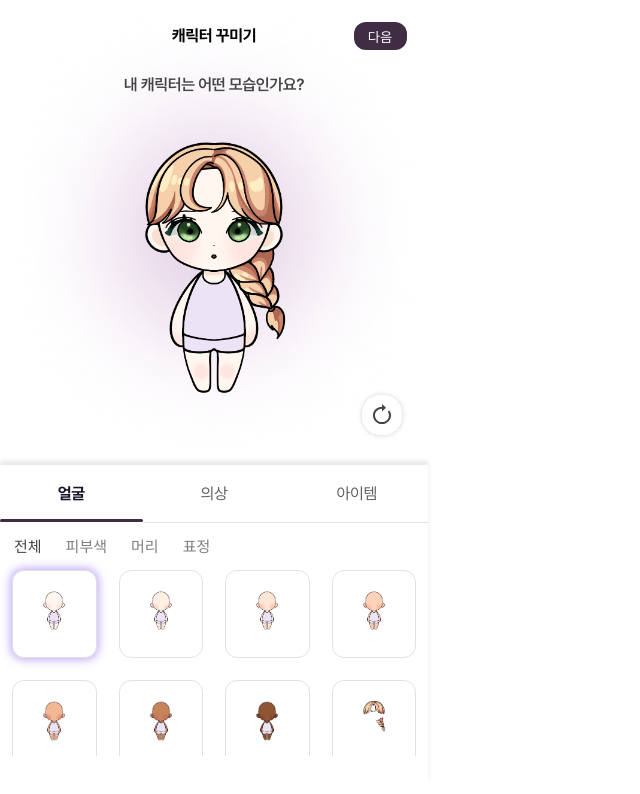
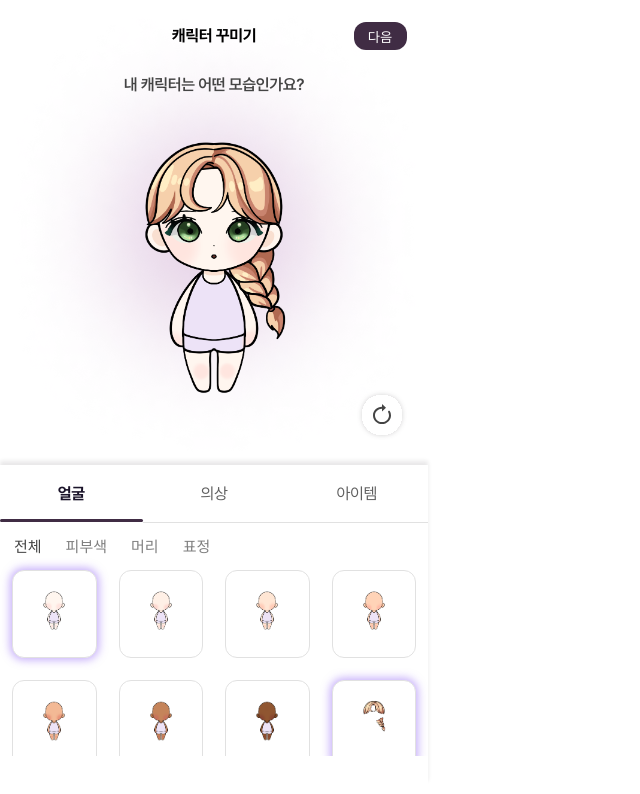
Before and after one commit to KUIT-Pleiades/Pleiades-Web-FrontEnd, a React (Vite) app: page /settings in a window 1280 px wide. Shown: the top 794 px of the page, without its empty margins (0-640 px from the left). Built offline with nearby package versions, Linux system fonts and the light colour scheme.

Commit message:
Fix: id -> name

```diff
--- a/src/assets/ImageData/FaceImage.tsx
+++ b/src/assets/ImageData/FaceImage.tsx
@@ -17,7 +17,7 @@ import face03 from "../Character/face/face/face03.png";
 import face04 from "../Character/face/face/face04.png";
 
 export interface FaceItem {
-  id: number;
+  name: string;
   src: string;
   tags: string;
 }
@@ -47,18 +47,18 @@ const images = {
 };
 // FaceImages 배열 생성
 export const FaceImages: FaceItem[] = [
-  ...Object.values(images.skin).map((src, index) => ({
-    id: index + 1,
+  ...Object.entries(images.skin).map(([key, src]) => ({
+    name: key,
     src,
     tags: "피부",
   })),
-  ...Object.values(images.hair).map((src, index) => ({
-    id: index + 8,
+  ...Object.entries(images.hair).map(([key, src]) => ({
+    name: key,
     src,
     tags: "머리",
   })),
-  ...Object.values(images.face).map((src, index) => ({
-    id: index + 12,
+  ...Object.entries(images.face).map(([key, src]) => ({
+    name: key,
     src,
     tags: "표정",
   })),
--- a/src/pages/Settings/FaceTab.tsx
+++ b/src/pages/Settings/FaceTab.tsx
@@ -6,10 +6,6 @@ import s from "./FaceTab.module.scss";
 const FaceTab = () => {
   const [faceTab, setFaceTab] = useState("전체");
   const { character, updateCharacter } = useCharacterStore();
-
-  const [selectedSkin, setSelectedSkin] = useState(FaceImages[0]);
-  const [selectedHair, setSelectedHair] = useState(FaceImages[8]);
-  const [selectedFace, setSelectedFace] = useState(FaceImages[9]);
 
   const filteredFaceImages = useMemo(() => {
     if (faceTab === "전체") {
@@ -22,36 +18,34 @@ const FaceTab = () => {
     (image: FaceItem) => {
       switch (image.tags) {
         case "피부":
-          setSelectedSkin(image);
+
           updateCharacter({
             face: {
               ...character.face,
               skinColor: {
-                name: String(image.id),
+                name: image.name,
                 imgurl: image.src,
               },
             },
           });
           break;
         case "머리":
-          setSelectedHair(image);
           updateCharacter({
             face: {
               ...character.face,
               hair: {
-                name: String(image.id),
+                name: image.name,
                 imgurl: image.src,
               },
             },
           });
           break;
         case "표정":
-          setSelectedFace(image);
           updateCharacter({
             face: {
               ...character.face,
               expression: {
-                name: String(image.id),
+                name: image.name,
                 imgurl: image.src,
               },
             },
@@ -94,11 +88,11 @@ const FaceTab = () => {
         <div className={s.gridItems}>
           {filteredFaceImages.map((image) => (
             <div
-              key={image.id}
+              key={image.name}
               className={`${s.item} ${
-                (image.tags === "피부" && image === selectedSkin) ||
-                (image.tags === "머리" && image === selectedHair) ||
-                (image.tags === "표정" && image === selectedFace)
+                (image.tags === "피부" && image.src === character.face.skinColor.imgurl) ||
+                (image.tags === "머리" && image.src === character.face.hair.imgurl) ||
+                (image.tags === "표정" && image.src === character.face.expression.imgurl)
                   ? s.selected
                   : ""
               }`}
```
